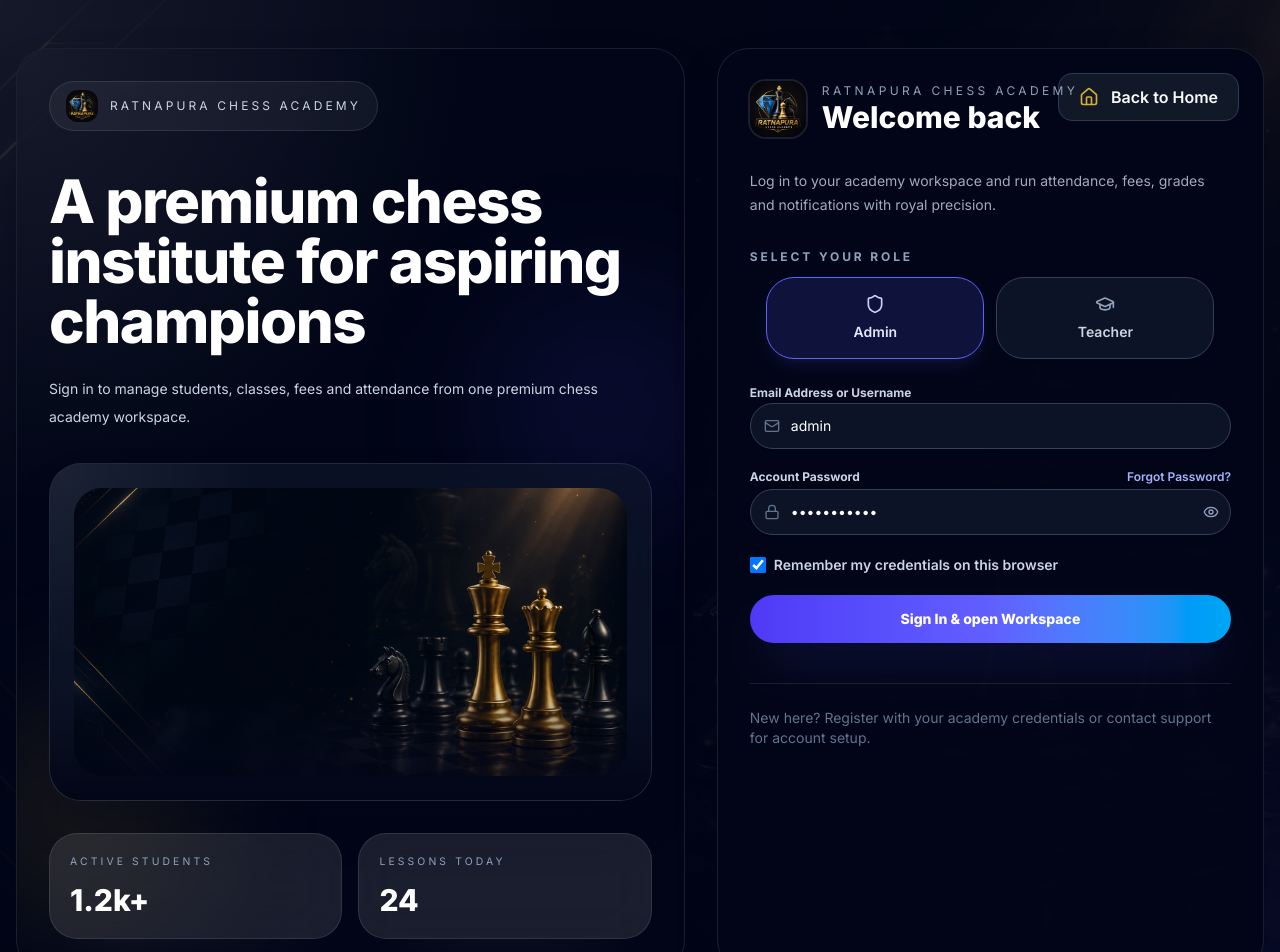
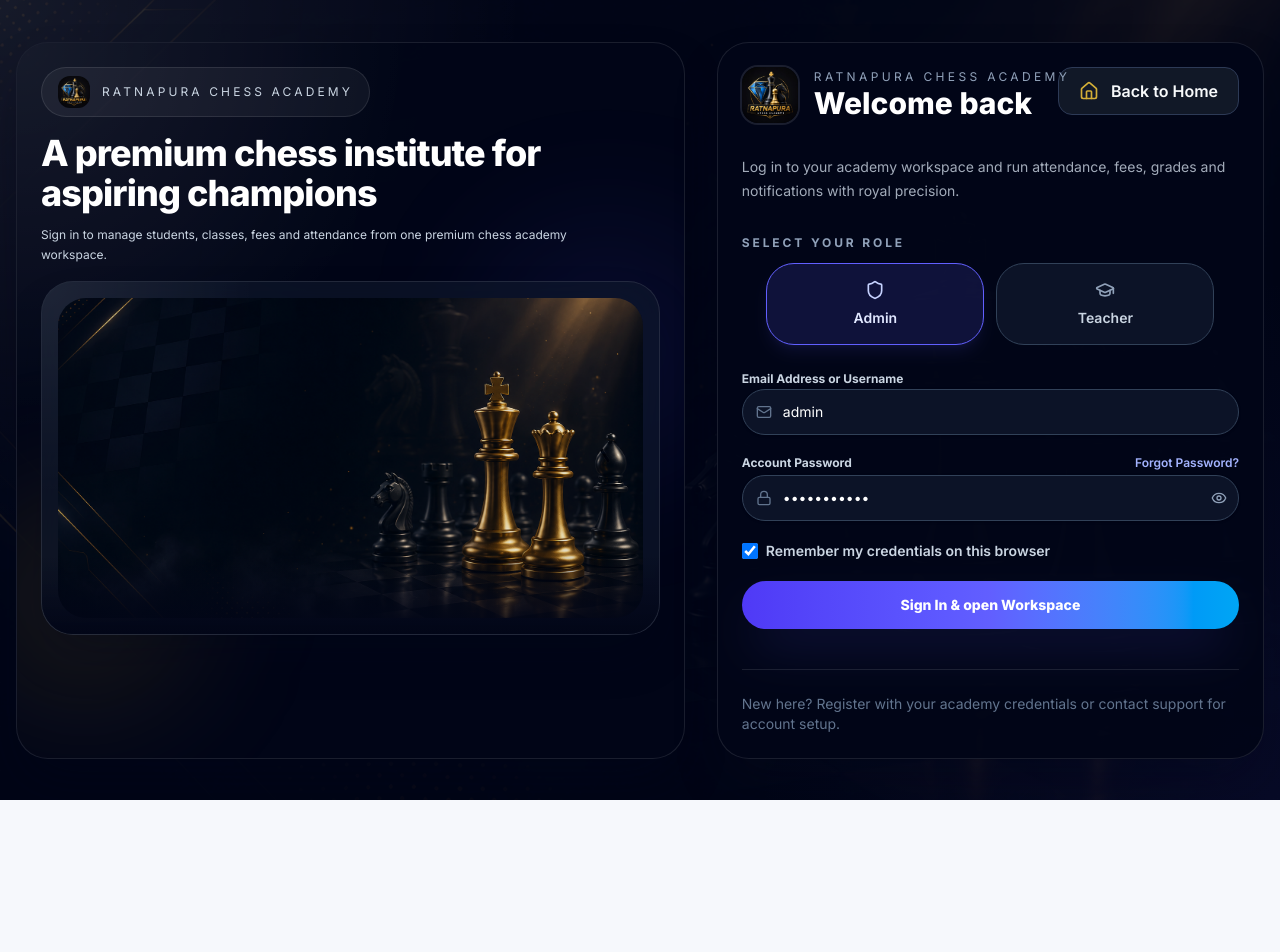
Before and after one commit to LihiniAthukorala/Academy-System, a React (Vite) app: page /login in a window 1280 px wide. Shown: the top 952 px of the page. After the commit the page ends 800 px from the top, so only its background shows below. Built offline with nearby package versions, Linux system fonts and the light colour scheme.

Commit message:
change login page

```diff
--- a/src/pages/Attendance.jsx
+++ b/src/pages/Attendance.jsx
@@ -529,11 +529,11 @@ export const Attendance = () => {
 
                                             {/* Small breakdown panel */}
                                             <div className="grid grid-cols-2 gap-2 text-center">
-                                                <div className="bg-gradient-to-br from-green-500 to-green-600 p-3 rounded-lg text-white border-2 border-green-600 shadow-md">
+                                                <div className="bg-gradient-to-br from-emerald-300 to-emerald-400 p-3 rounded-lg text-emerald-900 border-2 border-emerald-400 shadow-md">
                                                     <span className="font-bold text-lg block">{stats.present}</span>
                                                     <span className="text-xs font-bold uppercase">Present</span>
                                                 </div>
-                                                <div className="bg-gradient-to-br from-red-500 to-red-600 p-3 rounded-lg text-white border-2 border-red-600 shadow-md">
+                                                <div className="bg-gradient-to-br from-rose-300 to-rose-400 p-3 rounded-lg text-rose-900 border-2 border-rose-400 shadow-md">
                                                     <span className="font-bold text-lg block">{stats.absent}</span>
                                                     <span className="text-xs font-bold uppercase">Absent</span>
                                                 </div>
--- a/src/pages/Login.jsx
+++ b/src/pages/Login.jsx
@@ -41,50 +41,39 @@ export const Login = () => {
             <div className="absolute inset-0 bg-[url('/bc.png')] bg-center bg-cover opacity-10 pointer-events-none" />
             <div className="absolute inset-0 bg-[radial-gradient(circle_at_top_left,_rgba(255,255,255,0.08),transparent_35%),radial-gradient(circle_at_bottom_right,_rgba(79,70,229,0.08),transparent_35%)] pointer-events-none" />
             <div className="absolute inset-0 bg-chessboard opacity-6 pointer-events-none" />
-            <div className="relative mx-auto flex min-h-screen w-full max-w-[1440px] items-center justify-center px-4 py-12">
+            <div className="relative mx-auto flex min-h-screen w-full max-w-[1440px] items-center justify-center px-4 py-6">
                 <div className="grid w-full gap-8 lg:grid-cols-[1.1fr_0.9fr]">
-                    <div className="relative overflow-hidden rounded-[2rem] border border-white/10 bg-slate-950/90 p-8 shadow-2xl shadow-slate-950/40">
+                    <div className="relative overflow-hidden rounded-[2rem] border border-white/10 bg-slate-950/90 p-6 shadow-2xl shadow-slate-950/40">
                         <div className="absolute inset-0 bg-[radial-gradient(circle_at_top_left,_rgba(255,255,255,0.1),transparent_40%)] opacity-80" />
                         <div className="absolute right-[-8%] top-1/4 h-[260px] w-[260px] rounded-full bg-[#4F46E5]/10 blur-3xl" />
                         <div className="absolute left-[-8%] bottom-10 h-[240px] w-[240px] rounded-full bg-[#D4AF37]/10 blur-3xl" />
-                        <div className="relative z-10 flex min-h-[620px] flex-col justify-between gap-8">
+                        <div className="relative z-10 flex min-h-auto flex-col justify-between gap-4">
                             <div>
                                 <div className="inline-flex items-center gap-3 rounded-full border border-white/10 bg-white/5 px-4 py-2 text-xs uppercase tracking-[0.26em] text-slate-300">
                                     <img src="/ratnapura-logo.jpeg" alt="Ratnapura Chess Academy" className="h-8 w-8 rounded-xl object-cover" />
                                     Ratnapura Chess Academy
                                 </div>
-                                <h1 className="mt-10 text-4xl font-black tracking-tight text-white sm:text-5xl lg:text-6xl">
+                                <h1 className="mt-4 text-2xl font-black tracking-tight text-white sm:text-3xl lg:text-4xl">
                                     A premium chess institute for aspiring champions
                                 </h1>
-                                <p className="mt-6 max-w-xl text-sm leading-7 text-slate-300">
+                                <p className="mt-3 max-w-xl text-xs leading-5 text-slate-300">
                                     Sign in to manage students, classes, fees and attendance from one premium chess academy workspace.
                                 </p>
                             </div>
 
-                            <div className="relative overflow-hidden rounded-[2rem] border border-white/10 bg-slate-900/65 p-6 shadow-2xl shadow-slate-950/30 backdrop-blur-xl">
+                            <div className="relative overflow-hidden rounded-[2rem] border border-white/10 bg-slate-900/65 p-4 shadow-2xl shadow-slate-950/30 backdrop-blur-xl flex-1">
                                 <div className="absolute inset-0 bg-[radial-gradient(circle_at_top_left,_rgba(255,255,255,0.08),transparent_30%)]" />
                                 <img
                                     src="/bc.png"
                                     alt="Chess hero"
-                                    className="mx-auto h-72 w-full rounded-[1.75rem] object-cover opacity-90"
+                                    className="mx-auto h-80 w-full rounded-[1.75rem] object-cover opacity-90"
                                 />
-                                <div className="absolute inset-x-0 bottom-0 h-28 bg-gradient-to-t from-slate-950 to-transparent" />
-                            </div>
-
-                            <div className="grid gap-4 sm:grid-cols-2">
-                                <div className="rounded-[1.75rem] border border-white/10 bg-white/10 p-5 shadow-[0_30px_70px_-40px_rgba(255,255,255,0.12)] backdrop-blur-xl">
-                                    <p className="text-[0.65rem] uppercase tracking-[0.3em] text-slate-400">Active Students</p>
-                                    <p className="mt-3 text-3xl font-black text-white">1.2k+</p>
-                                </div>
-                                <div className="rounded-[1.75rem] border border-white/10 bg-white/10 p-5 shadow-[0_30px_70px_-40px_rgba(255,255,255,0.12)] backdrop-blur-xl">
-                                    <p className="text-[0.65rem] uppercase tracking-[0.3em] text-slate-400">Lessons Today</p>
-                                    <p className="mt-3 text-3xl font-black text-white">24</p>
-                                </div>
+                                <div className="absolute inset-x-0 bottom-0 h-20 bg-gradient-to-t from-slate-950 to-transparent" />
                             </div>
                         </div>
                     </div>
 
-                    <div className="relative overflow-hidden rounded-[2rem] border border-white/10 bg-slate-950/95 p-8 shadow-2xl shadow-slate-950/40">
+                    <div className="relative overflow-hidden rounded-[2rem] border border-white/10 bg-slate-950/95 p-6 shadow-2xl shadow-slate-950/40">
                         <button
                             type="button"
                             onClick={() => navigate('/')}
```
